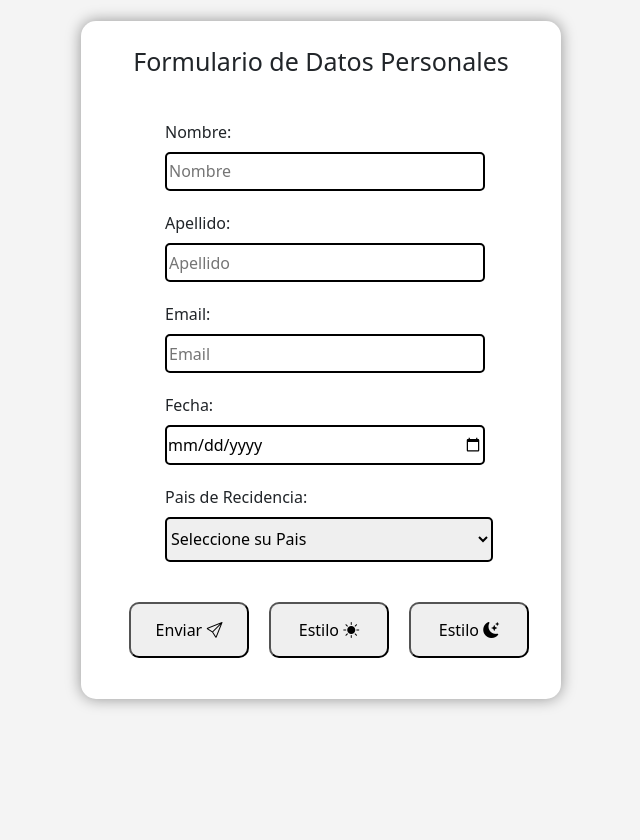
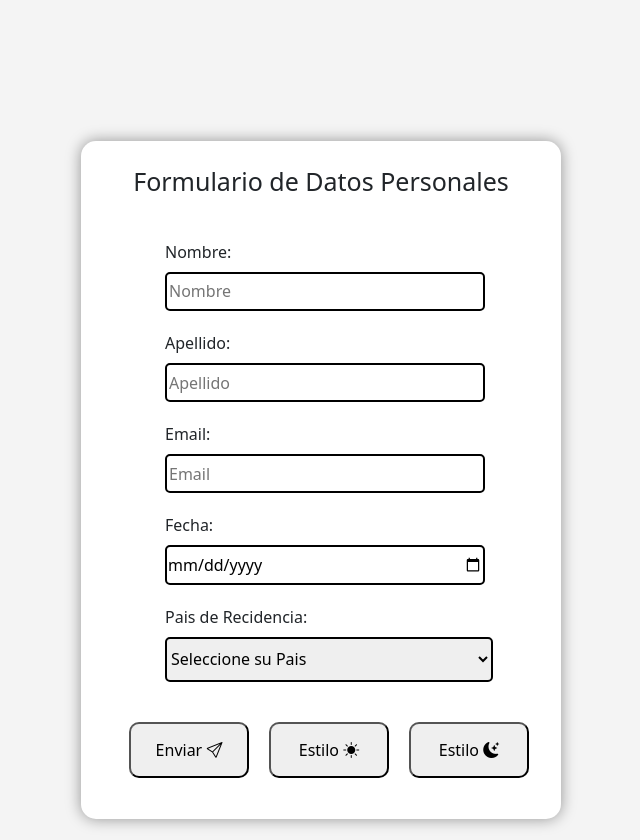
Before and after one commit to Rueda-Juan/CursoFullstacks, a plain HTML site: page Tarea 5/Index.html in a window 1280 px wide. Shown: the whole page, without its empty margins (319-959 px from the left). Before the commit the page ends 800 px from the top, so only its background shows below. Drawn offline with nearby package versions, Linux system fonts and the light colour scheme.

Commit message:
arreglos

```diff
--- a/Tarea 5/Style.css
+++ b/Tarea 5/Style.css
@@ -3,6 +3,7 @@ body {
     display: flex;
     justify-content: center;
     align-items: center;
+    margin-top: 15vh;
     height: 90vh;
 
 }
```
